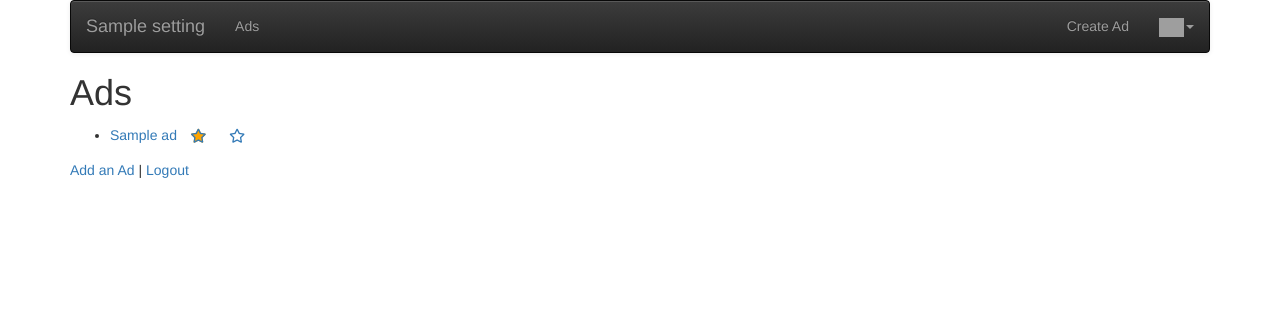
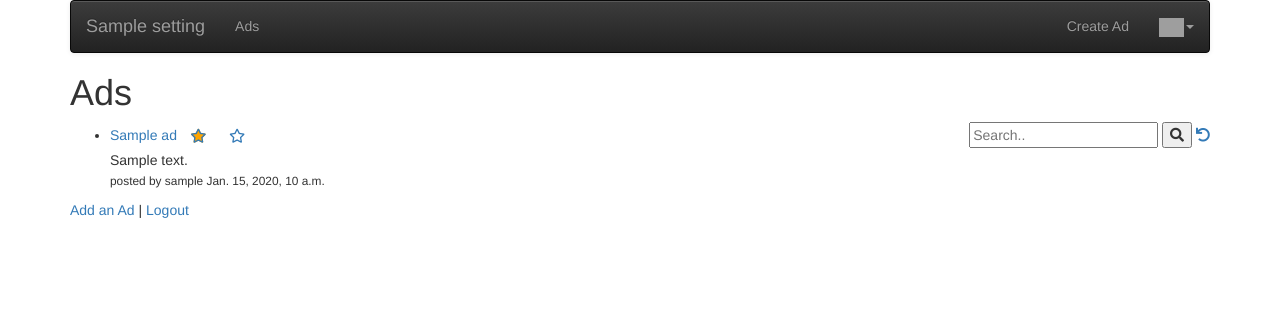
Before and after one commit to weineng-hsu/Django-dj4e-Ads-Practice-Project, a Django app: template mysite/ads/templates/ads/ad_list.html in a window 1280 px wide. Shown: the top 313 px of the page. Run offline with Django 3.2, Linux system fonts and the light colour scheme; a user stored in the database is signed in; tables that the repository leaves empty hold one stand-in row (values such as "Sample post"); the template is opened without the code that fills it: most values are stand-ins (such as "Sample title", 1, 10 or a date in 2020); some libraries are stand-ins or nearby versions; grey boxes are pictures that could not be loaded.

Commit message:
add search function

```diff
--- a/mysite/ads/templates/ads/ad_list.html
+++ b/mysite/ads/templates/ads/ad_list.html
@@ -1,6 +1,16 @@
 {% extends "base_menu.html" %}
 {% block content %}
 <h1>Ads</h1>
+<div style="float:right">
+<!-- https://www.w3schools.com/howto/howto_css_search_button.asp -->
+<form>
+  <input type="text" placeholder="Search.." name="search"
+  {% if search %} value="{{ search }}" {% endif %}
+  >
+  <button type="submit"><i class="fa fa-search"></i></button>
+<a href="{% url 'ads:all' %}"><i class="fa fa-undo"></i></a>
+</form>
+</div>
 <p>
 {% if ad_list %}
 <ul>
@@ -32,6 +42,20 @@
         <i class="fa fa-star-o fa-stack-1x"></i>
         </span>
         </a>
+        <div style="left:10px">
+            {% if ad.text|length < 100 %}
+                {{ ad.text }}
+            {% else %}
+                {{ ad.text|slice:"0:99" }}
+                <a href="{% url 'ads:ad_detail'  ad.id %}">...</a>
+            {% endif %}
+        </div>
+        <small>
+        {% if ad.owner.username %}
+            posted by {{ ad.owner.username }}
+        {% endif %}
+        {{ ad.natural_updated }}
+        </small>
         {% endif %}
     </li>
   {% endfor %}
```
Also changed, not shown: mysite/ads/templates/ads/ad_detail.html (+10 -9 lines), mysite/ads/views.py (+17 -2 lines).
